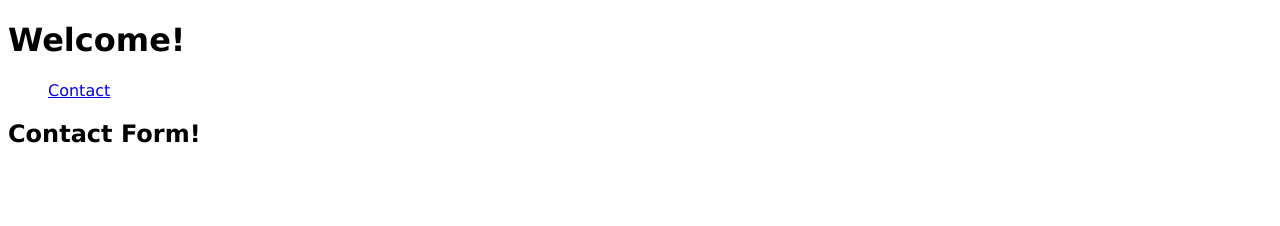
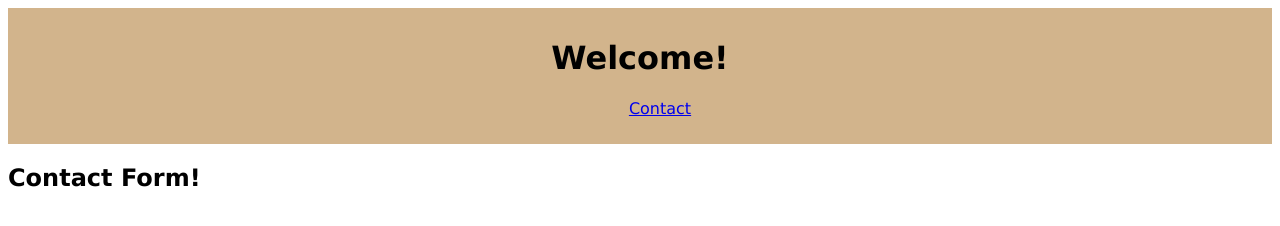
Before and after one commit to MarkCirineo/landing-page, a plain HTML site: page index.html in a window 1280 px wide. Drawn offline with Linux system fonts and the light colour scheme.

Commit message:
added background-color, text-align, padding, and color to the header

```diff
--- a/assets/css/style.css
+++ b/assets/css/style.css
@@ -5,3 +5,9 @@
 header nav ul li {
     display: inline;
 }
+
+header {
+    background-color: tan;
+    text-align: center;
+    padding: 10px;
+}
```
